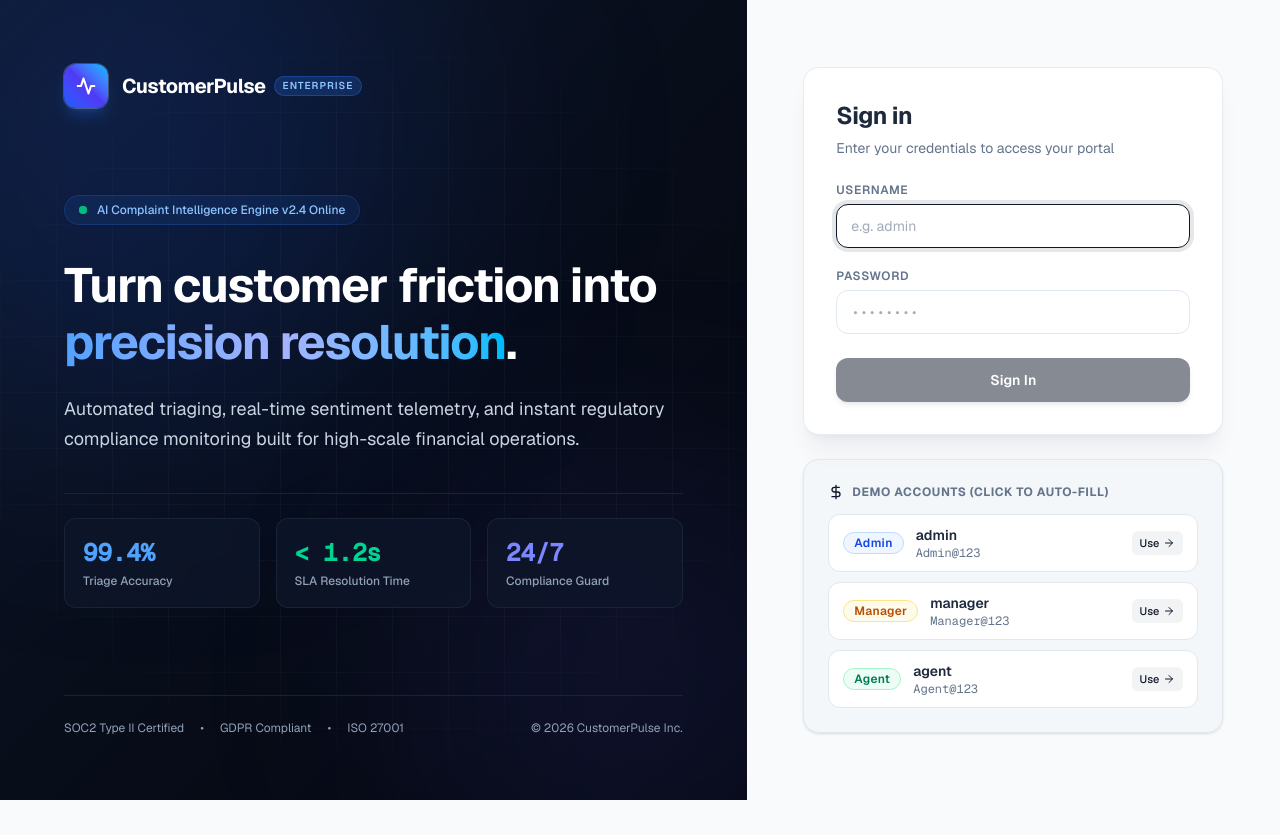
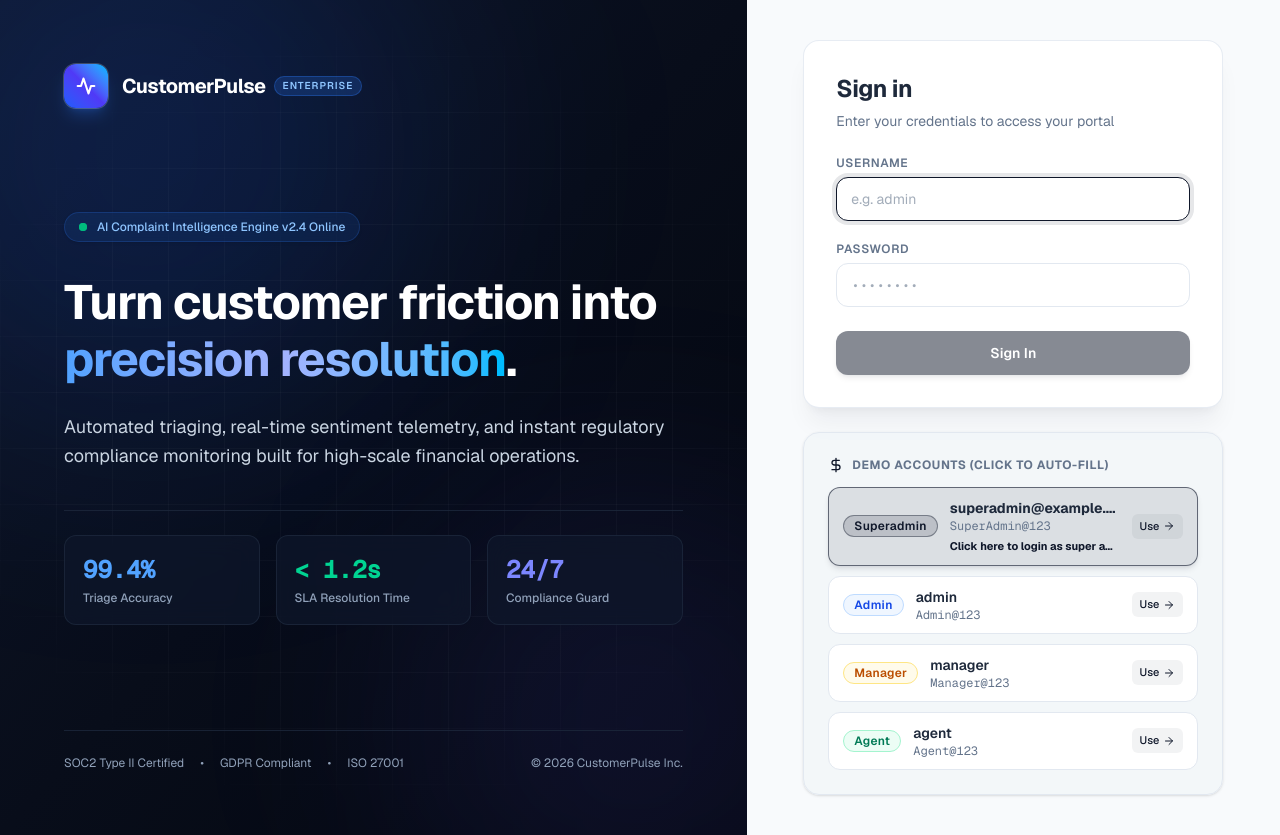
Before and after one commit to Harsh2227kumar/CustomerPulse, a Next.js app in the folder frontend/: page /login in a window 1280 px wide. Before the commit the page ends 800 px from the top, so only its background shows below. Built offline with nearby package versions, Linux system fonts and the light colour scheme.

Commit message:
Add super admin demo login card

```diff
--- a/frontend/app/(auth)/login/page.tsx
+++ b/frontend/app/(auth)/login/page.tsx
@@ -9,9 +9,18 @@ interface Credential {
   username: string;
   password: string;
   role: string;
+  helperText?: string;
+  featured?: boolean;
 }
 
 const HINT_CREDENTIALS: Credential[] = [
+  {
+    username: "superadmin@example.com",
+    password: "SuperAdmin@123",
+    role: "Superadmin",
+    helperText: "Click here to login as super admin",
+    featured: true,
+  },
   { username: "admin", password: "Admin@123", role: "Admin" },
   { username: "manager", password: "Manager@123", role: "Manager" },
   { username: "agent", password: "Agent@123", role: "Agent" },
@@ -283,17 +292,26 @@ export default function LoginPage() {
                   key={cred.role}
                   type="button"
                   onClick={() => fillCredential(cred)}
-                  className="group relative flex flex-col sm:flex-row sm:items-center justify-between gap-2 sm:gap-4 rounded-xl border border-outline-variant bg-surface p-3 sm:px-3.5 sm:py-2.5 hover:border-primary/40 hover:shadow-md hover:-translate-y-0.5 active:translate-y-0 transition-all duration-150 text-left cursor-pointer"
+                  className={`group relative flex flex-col sm:flex-row sm:items-center justify-between gap-2 sm:gap-4 rounded-xl border p-3 sm:px-3.5 sm:py-2.5 hover:border-primary/40 hover:shadow-md hover:-translate-y-0.5 active:translate-y-0 transition-all duration-150 text-left cursor-pointer ${
+                    cred.featured
+                      ? "border-primary/60 bg-primary/10 shadow-md shadow-primary/10"
+                      : "border-outline-variant bg-surface"
+                  }`}
                 >
                   <div className="flex items-center gap-3 min-w-0">
                     <RoleBadge role={cred.role} />
                     <div className="min-w-0 truncate">
-                      <p className="text-xs sm:text-sm font-semibold text-on-surface truncate">
+                      <p className={`text-xs sm:text-sm text-on-surface truncate ${cred.featured ? "font-bold" : "font-semibold"}`}>
                         {cred.username}
                       </p>
                       <p className="text-[11px] sm:text-xs text-on-surface-variant font-mono truncate">
                         {cred.password}
                       </p>
+                      {cred.helperText && (
+                        <p className="mt-1 text-[11px] font-bold text-primary truncate">
+                          {cred.helperText}
+                        </p>
+                      )}
                     </div>
                   </div>
 
@@ -355,6 +373,7 @@ function Spinner({ size = "md" }: { size?: "sm" | "md" | "lg" }) {
 
 function RoleBadge({ role }: { role: string }) {
   const badgeStyles: Record<string, string> = {
+    Superadmin: "bg-primary/15 text-primary border-primary/40",
     Admin: "bg-blue-50 text-blue-700 border-blue-200 dark:bg-blue-950/60 dark:text-blue-300 dark:border-blue-800",
     Manager: "bg-amber-50 text-amber-700 border-amber-200 dark:bg-amber-950/60 dark:text-amber-300 dark:border-amber-800",
     Agent: "bg-emerald-50 text-emerald-700 border-emerald-200 dark:bg-emerald-950/60 dark:text-emerald-300 dark:border-emerald-800",
```
